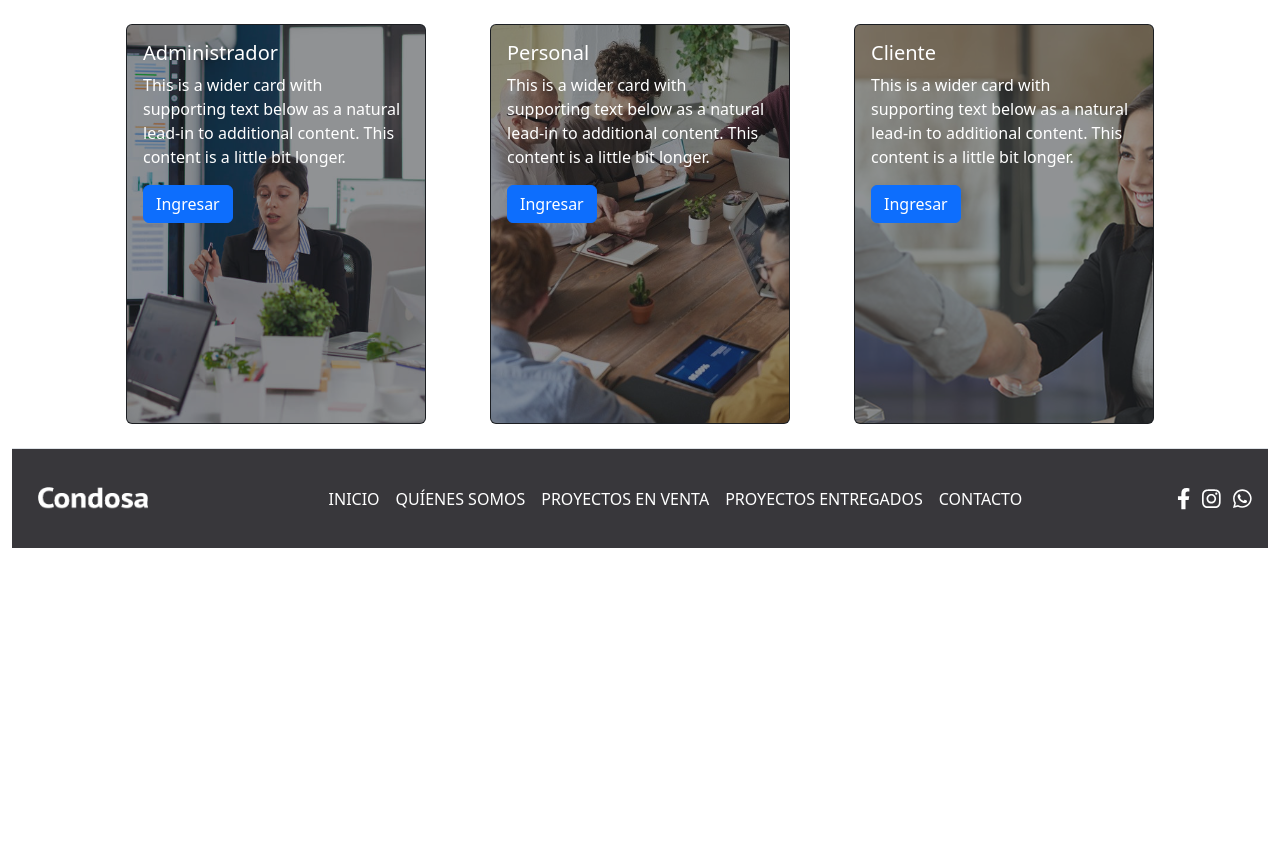
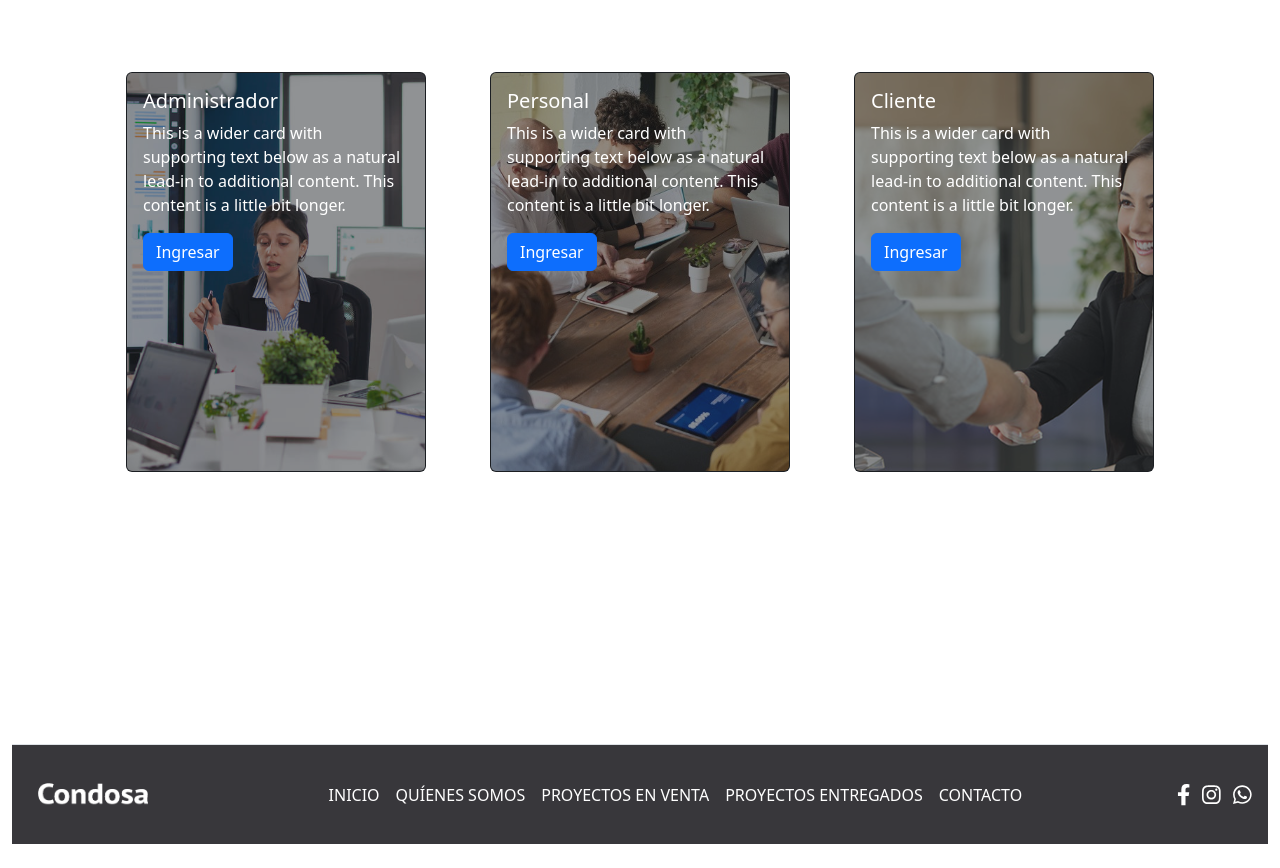
Before and after one commit to CesarUrquizo018/Flask_Project_login_G4, a Python web app: template templates/portal.html in a window 1280 px wide. Shown: the part 161-1029 px from the top of the page. Before the commit the page ends 709 px from the top, so only its background shows below. Run offline with Jinja, Linux system fonts and the light colour scheme; the template is opened without the code that fills it, so the values that code supplies are empty.

Commit message:
arreglos finales

```diff
--- a/app.py
+++ b/app.py
@@ -1,4 +1,4 @@
-from flask import Flask, session
+from flask import Flask
 from utils.config import Config
 
 from routes import login, index, portal, vista, mainmenu, infoCondosa
--- a/templates/infoCondosa.html
+++ b/templates/infoCondosa.html
@@ -23,5 +23,11 @@
       </div>
     </div>
   </div>
+  <div class="container py-lg-5">
+
+  </div>
+  <div class="container py-2">
+
+  </div>
   <!-- hasta aca el quien -->
   {% endblock %}
--- a/templates/portal.html
+++ b/templates/portal.html
@@ -2,7 +2,7 @@
 
 {% block body %}
 
-<div class="container">
+<div class="container py-lg-5">
   <div class="d-flex flex-row justify-content-center">
     <div class="card text-bg-dark mx-auto">
       <img src="{{ url_for('static', filename='img/Admin.jpg') }}" class="card-img" alt="...">
@@ -32,6 +32,12 @@
     </div>
   </div>
 </div>
+<div class="container py-lg-5">
+</div>
+<div class="container py-lg-5">
+</div>
+<div class="container py-lg-1">
+</div>
 
 <style>
     .card {
```
Also changed, not shown: templates/login.html (+6 -2 lines), schemas/__init__.py (added).
